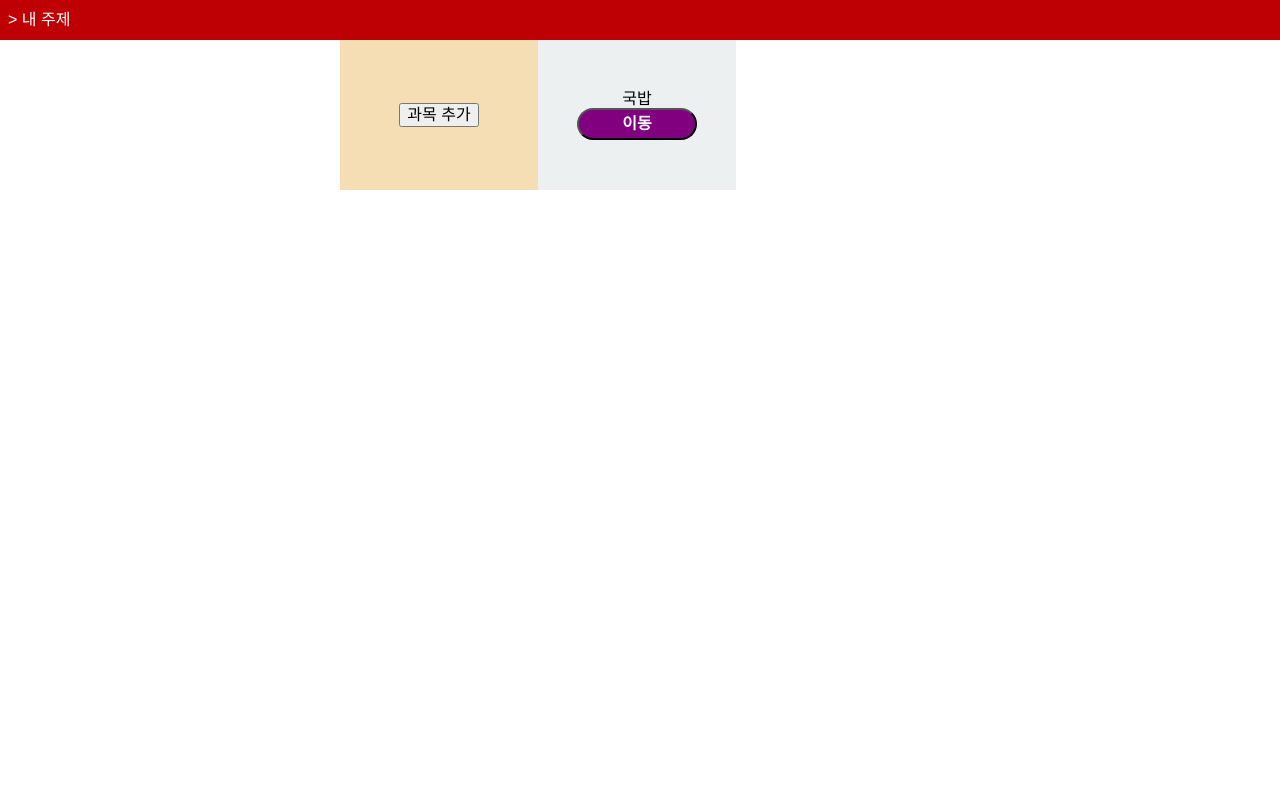
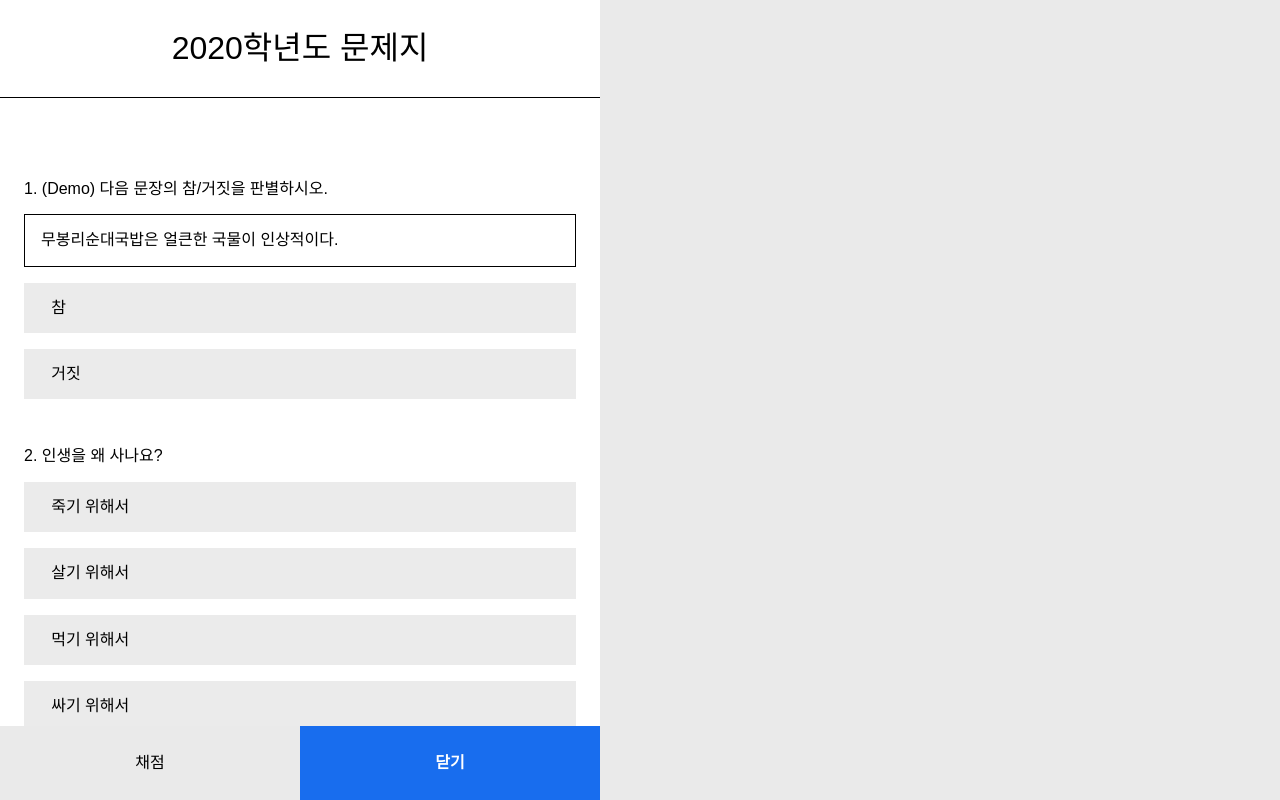
Before and after one commit to ynifamily3/software-competition-2020-m, a React (Create React App) app in the folder front/: page / in a window 1280 px wide. Shown: the top 800 px of the page. Built offline with nearby package versions, Linux system fonts and the light colour scheme; the HTML template or start-up script is replaced by a standard one; a web font is replaced by a local one.

Commit message:
문제지 디자인
Signed-off-by: Jongkeun Choi <jongkeun.ch@gmail.com>

```diff
--- a/front/src/App.scss
+++ b/front/src/App.scss
@@ -5,7 +5,7 @@
 body {
   width: 100%;
   font-family: 'NanumBarunGothic', sans-serif;
-  // touch-action: manipulation;
+  background-color: rgb(234, 234, 234);
 }
 .App {
   display: flex;
--- a/front/src/AppIn.tsx
+++ b/front/src/AppIn.tsx
@@ -6,6 +6,7 @@ import {
 
 import Gnb from './components/Gnb';
 import Main from './components/Main';
+import MockTest from './components/MockTest';
 
 function AppIn() {
   const { LocalModel } = useMyLocalModel();
@@ -16,7 +17,6 @@ function AppIn() {
     console.log('메인으로 옴. 주제 리스트를 뽑아옵니다.');
     // 이 부분은 한번 호출되어서
     const getSubjectsListCallBack = (recv: any) => {
-      // console.info('주제 리스트!');
       console.log(recv);
       dispatch({
         type: 'CHANGE_SUBJECTS',
@@ -27,8 +27,9 @@ function AppIn() {
   }, [LocalModel, dispatch, LocalModel.wp]);
   return (
     <div className="App" onClick={(e) => e.preventDefault()}>
-      <Gnb />
-      <Main />
+      {/* <Gnb /> */}
+      {/* <Main /> */}
+      <MockTest />
     </div>
   );
 }
--- a/front/src/components/Main.tsx
+++ b/front/src/components/Main.tsx
@@ -1,4 +1,4 @@
-import React, { useCallback, useState } from 'react';
+import React, { useCallback } from 'react';
 import styled from 'styled-components';
 import {
   useMyLocalModel,
@@ -15,7 +15,6 @@ const MainWrapper = styled.div`
   display: flex;
   flex-direction: column;
   align-items: center;
-  /* text-align: center; */
   box-sizing: border-box;
   position: relative;
 `;
@@ -38,7 +37,7 @@ const Button = styled.button`
     outline: none;
   }
   background-color: ${(props: { danger?: boolean }) =>
-    props.danger ? 'red' : 'purple'};
+    props.danger ? 'rgb(190,0,4)' : 'purple'};
 `;
 
 const Subjects = styled.ul`
@@ -65,8 +64,16 @@ const InfoWrapper = styled.div`
   width: 100%;
 `;
 // const Comment = styled.div``;
-const Attrs = styled.div``;
-const Attr = styled.div``;
+const Attrs = styled.div`
+  display: flex;
+  flex-direction: column;
+`;
+const Attr = styled.div`
+  &:before {
+    content: '(연필) ';
+  }
+  padding: 15px 0;
+`;
 const InfoList = Subjects; // 동률 스타일
 const Info = Subject; // 동률 스타일
 
@@ -99,7 +106,7 @@ const CreateProblemButton = styled.button`
 `;
 
 function Main() {
-  const [canSolveProblem, setCanSolveProblem] = useState(false);
+  // const [canSolveProblem, setCanSolveProblem] = useState(false);
   const dispatch = useMyLocalModelDispatch();
   const MyLocalModel = useMyLocalModel();
   const handleIntoSubject = useCallback(
@@ -114,7 +121,7 @@ function Main() {
           type: 'CHANGE_INFO',
           info: recvInfo,
         });
-        setCanSolveProblem(recvInfo.attrs.length > 0); // 문제풀이 가능여부 state를 바꾼다..
+        // setCanSolveProblem(recvInfo.attrs.length > 0); // 문제풀이 가능여부 state를 바꾼다..
       };
       MyLocalModel.LocalModel.moveToSubject(id, moveToSubjectCallBack);
     },
@@ -132,7 +139,7 @@ function Main() {
         type: 'CHANGE_INFO',
         info: savedInfo,
       });
-      setCanSolveProblem(savedInfo.attrs.length > 0); // 문제풀이 가능여부 state를 바꾼다..
+      // setCanSolveProblem(savedInfo.attrs.length > 0); // 문제풀이 가능여부 state를 바꾼다..
     },
     [dispatch, MyLocalModel],
   );
@@ -149,7 +156,7 @@ function Main() {
           type: 'CHANGE_INFO',
           info: savedInfo,
         });
-        setCanSolveProblem(savedInfo.attrs.length > 0); // 문제풀이 가능여부 state를 바꾼다..
+        // setCanSolveProblem(savedInfo.attrs.length > 0); // 문제풀이 가능여부 state를 바꾼다..
       };
       let input_subject: string | undefined | null = prompt('과목 이름은?');
       if (
@@ -179,7 +186,7 @@ function Main() {
           type: 'CHANGE_INFO',
           info: savedInfo,
         });
-        setCanSolveProblem(savedInfo.attrs.length > 0); // 문제풀이 가능여부 state를 바꾼다..
+        // setCanSolveProblem(savedInfo.attrs.length > 0); // 문제풀이 가능여부 state를 바꾼다..
       };
       let input_info: string | undefined | null = prompt('정보 이름은?');
       if (typeof input_info === 'string' && input_info.trim().length !== 0) {
@@ -190,6 +197,14 @@ function Main() {
     },
     [dispatch, MyLocalModel],
   );
+
+  const handleCreateMockTest = useCallback(
+    (e: React.MouseEvent<HTMLButtonElement, MouseEvent>) => {
+      console.log(MyLocalModel.LocalModel.createMocktest(20));
+    },
+    [MyLocalModel],
+  );
+
   return (
     <MainWrapper>
       <CenterWrapper>
@@ -237,7 +252,10 @@ function Main() {
               })}
             </InfoList>
             <CreateProblemWrapper>
-              <CreateProblemButton disabled={!canSolveProblem}>
+              <CreateProblemButton
+                disabled={MyLocalModel.info?.attrs.length === 0}
+                onClick={handleCreateMockTest}
+              >
                 문제 풀기
               </CreateProblemButton>
             </CreateProblemWrapper>
--- /dev/null
+++ b/front/src/components/MockTest.tsx
@@ -0,0 +1,165 @@
+import React, { useState, useMemo, useCallback } from 'react';
+import styled from 'styled-components';
+import { Info } from '../contexts/MyLocalModel';
+import QuestComp from './Quest';
+
+export interface Quest {
+  type: 'binary' | 'selection' | 'short';
+  title: string;
+  statement: string | null;
+  choices: string[];
+  answers: string[];
+  materials: Info | null; // 직접적으론 필요없을수도 있어서.
+}
+
+export interface Mocktest {
+  quests: Quest[];
+}
+
+// style //
+const MockTestWrapper = styled.div`
+  width: 100%;
+  max-width: 600px;
+  display: flex;
+  flex-direction: column;
+  box-sizing: border-box;
+  position: relative;
+  background-color: white;
+  padding-bottom: 66px;
+  margin-bottom: 74px;
+`;
+
+const MockTestTitle = styled.div`
+  border-bottom: 1px solid black;
+  font-size: 2em;
+  padding: 30px 0;
+  margin-bottom: 66px;
+  text-align: center;
+`;
+
+const MockTestBody = styled.ul`
+  list-style: none;
+  padding: 0;
+`;
+
+const MockTestExit = styled.div`
+  text-align: center;
+  background-color: wheat;
+  position: fixed;
+  width: 100%;
+  max-width: 600px;
+  height: 74px;
+  bottom: 0;
+  display: flex;
+  justify-content: center;
+  align-items: center;
+  & > button {
+    border: none;
+    text-align: center;
+    width: 100%;
+    height: 100%;
+    box-sizing: border-box;
+  }
+  & > button:nth-child(1) {
+    flex: 1;
+    color: black;
+    background-color: #eaeaea;
+  }
+  & > button:nth-child(2) {
+    flex: 1;
+    font-weight: bold;
+    background-color: rgb(24, 109, 238);
+    color: white;
+  }
+  & > button:disabled {
+    font-weight: normal;
+    background-color: rgba(24, 109, 238, 0.5);
+  }
+`;
+
+function MockTest({ Mocktest }: { Mocktest: Mocktest }) {
+  const [selection, setSelection] = useState<(string | null)[]>(
+    new Array(Mocktest.quests.length).fill(null), // 문제 수만큼 null로 채워진 배열
+  );
+
+  const setInvidualFn = (idx: number) => {
+    //   console.log('setInvidi호출됐당.' + idx); //6번호출되네..?
+    return (value: string) => {
+      const newArray = selection.slice();
+      console.log('selection', selection);
+      console.log('newArray', newArray);
+      newArray[idx] = value;
+      console.log('idx:', idx, 'value', value);
+      console.log('데이터 이상?', newArray);
+      setSelection(newArray);
+    };
+  };
+  return (
+    <MockTestWrapper>
+      <MockTestExit>
+        <button>채점</button>
+        <button>닫기</button>
+      </MockTestExit>
+      <MockTestTitle>
+        <div>2020학년도 문제지</div>
+      </MockTestTitle>
+      <MockTestBody>
+        {Mocktest.quests.map((x, i) => {
+          return (
+            <QuestComp
+              quest={x}
+              key={'quest-' + i}
+              order={i + 1}
+              setSelectionFn={setInvidualFn(i)}
+            />
+          );
+        })}
+      </MockTestBody>
+    </MockTestWrapper>
+  );
+}
+
+MockTest.defaultProps = {
+  Mocktest: {
+    quests: [
+      {
+        type: 'binary',
+        title: '(Demo) 다음 문장의 참/거짓을 판별하시오.',
+        statement: '무봉리순대국밥은 얼큰한 국물이 인상적이다.',
+        choices: ['T', 'F'],
+        answers: ['F'],
+        materials: null,
+      },
+      {
+        type: 'selection',
+        title: '인생을 왜 사나요?',
+        choices: ['죽기 위해서', '살기 위해서', '먹기 위해서', '싸기 위해서'],
+        answers: ['죽기 위해서'],
+        materials: null,
+      },
+      {
+        type: 'short',
+        title: '1+1=',
+        choices: [],
+        answers: ['2'],
+        materials: null,
+      },
+      {
+        type: 'selection',
+        title: '인생을 왜 사나요?',
+        choices: ['죽기 위해서', '살기 위해서', '먹기 위해서', '싸기 위해서'],
+        answers: ['죽기 위해서'],
+        materials: null,
+      },
+      {
+        type: 'short',
+        title: '1+1=',
+        choices: [],
+        answers: ['2'],
+        materials: null,
+      },
+    ],
+  },
+};
+
+export default MockTest;
--- /dev/null
+++ b/front/src/components/Quest.tsx
@@ -0,0 +1,143 @@
+import React, { useState, useCallback } from 'react';
+import styled from 'styled-components';
+import { Quest as QuestType } from './MockTest';
+
+// style //
+
+const QuestElem = styled.li`
+  display: flex;
+  flex-direction: column;
+  word-break: break-all;
+  padding: 0 1.5em;
+  & + & {
+    margin-top: 3em;
+  }
+`;
+
+const Statement = styled.div`
+  display: ${(props: { statement?: string | null }) =>
+    props.statement ? 'block' : 'none'};
+  border: 1px solid black;
+  margin-top: 1em;
+  padding: 1em;
+`;
+
+const Selection = styled.div`
+  & > label {
+    /* padding-left: 0.7em; */
+    /* flex: 1; */
+    width: 100%;
+    height: 100%;
+    padding: 1em;
+  }
+  /* & > label:hover,
+  label:active {
+    background-color: rgb(111, 197, 237);
+  } */
+  & > label > span {
+    padding-left: 0.7em;
+  }
+  & > label > input[type='radio'] {
+    position: absolute;
+    left: -9999px;
+  }
+  display: flex;
+
+  background-color: ${(props: { selected?: boolean }) =>
+    props.selected ? 'wheat' : 'rgb(235,235,235)'};
+  margin-top: 1em;
+`;
+
+const InputAnswer = styled.div`
+  width: 100%;
+  margin-top: 1em;
+  & > input[type='text'] {
+    width: 100%;
+    padding: 0;
+    border-width: 0;
+    box-sizing: border-box;
+    border: 1px solid black;
+    padding: 1em;
+  }
+`;
+
+//       //
+
+function QuestComp({
+  quest,
+  order,
+  setSelectionFn,
+}: {
+  quest: QuestType;
+  order: number;
+  setSelectionFn: Function;
+}) {
+  const { type, title, statement, choices, answers, materials } = quest;
+  const [localValue, setLocalValue] = useState<string | null>(null);
+  const onChange2 = useCallback(
+    (value: string) => (e: React.ChangeEvent<HTMLInputElement>) => {
+      console.log('triggers', value);
+      setLocalValue(value);
+      setSelectionFn(value);
+    },
+    [setLocalValue, setSelectionFn],
+  );
+  const onClick2 = useCallback(
+    (value: string) => (e: React.MouseEvent<HTMLLabelElement, MouseEvent>) => {
+      console.log('triggers', value);
+      setLocalValue(value);
+      setSelectionFn(value);
+    },
+    [setLocalValue, setSelectionFn],
+  );
+
+  const asdf = useCallback(
+    (e: React.ChangeEvent<HTMLInputElement>) => {
+      setLocalValue(e.target.value);
+      setSelectionFn(e.target.value);
+    },
+    [setLocalValue, setSelectionFn], // dep가 중요
+  );
+  return (
+    <QuestElem>
+      <div>
+        {order + '. '}
+        {title}
+      </div>
+      <Statement statement={statement}>{statement}</Statement>
+      {choices.length !== 0 ? (
+        choices.map((x, i) => {
+          return (
+            <Selection
+              key={'select-id' + order + '-' + i}
+              selected={localValue === x}
+            >
+              <label onClick={onClick2(x)}>
+                <input
+                  type="radio"
+                  name={'select-' + order}
+                  onChange={onChange2(x)}
+                  checked={localValue === x}
+                />
+                <span>
+                  {type === 'binary' ? (x === 'T' ? '참' : '거짓') : x}
+                </span>
+              </label>
+            </Selection>
+          );
+        })
+      ) : (
+        <InputAnswer>
+          <input
+            type="text"
+            placeholder="정답 입력"
+            value={localValue === null ? '' : localValue}
+            onChange={asdf}
+          />
+        </InputAnswer>
+      )}
+    </QuestElem>
+  );
+}
+
+export default QuestComp;
```
Also changed, not shown: front/src/components/AttrModal.tsx (+5 -5 lines).
